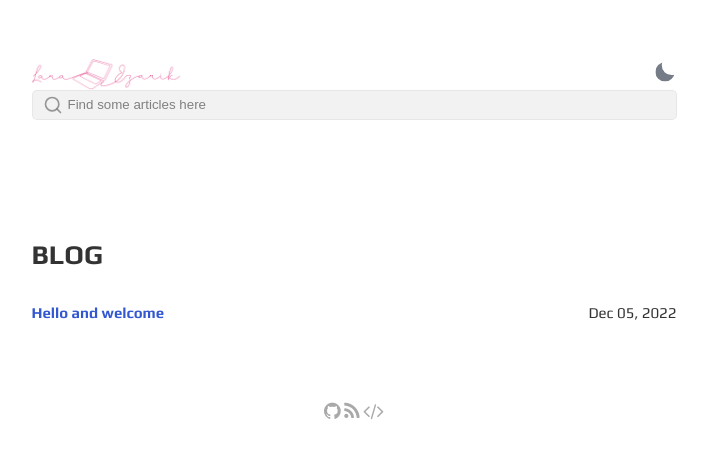
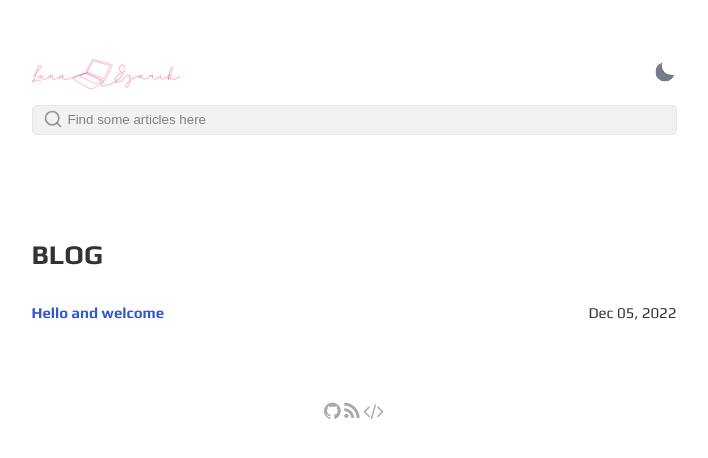
Before and after one commit to LaraEzarik/laraezarik.github.io, a Jekyll site: the page built from index.html, in a window 1280 px wide. Shown: the top 458 px of the page, without its empty margins (286-994 px from the left). Built offline with Jekyll 4.4.1, drawn with Linux system fonts in a browser that asks for light colours.

Commit message:
Fixed padding on search bar

```diff
--- a/_sass/_main.scss
+++ b/_sass/_main.scss
@@ -453,12 +453,11 @@ color: #333;
 
   label[for="search-input"] {
     position: relative;
-    top: -10px;
+    top: 4px;
     left: 11px;
   }
 
   input[type="search"] {
-    top: -1rem;
     left: 0;
     border: 0;
     width: 100%;
```
